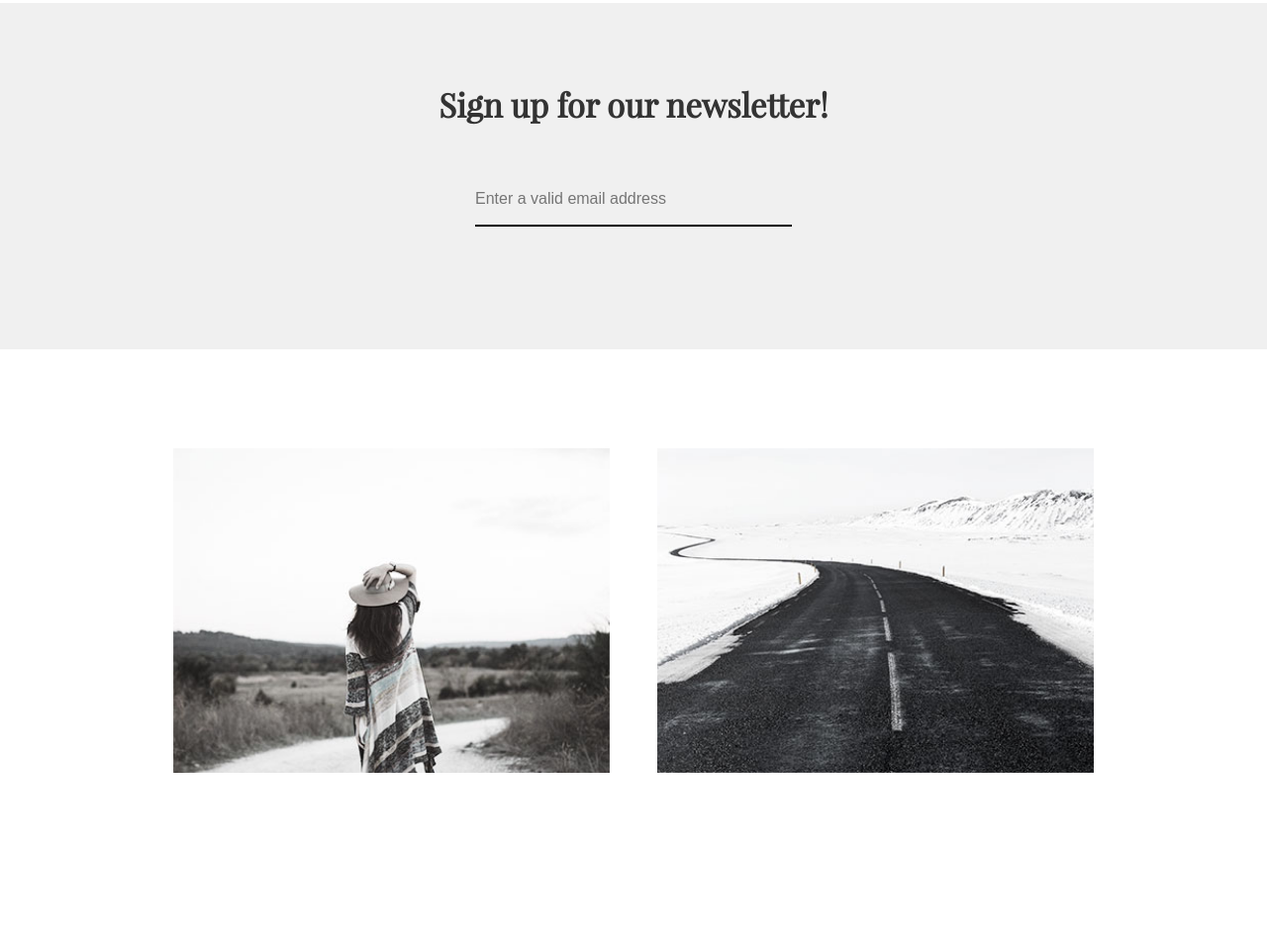
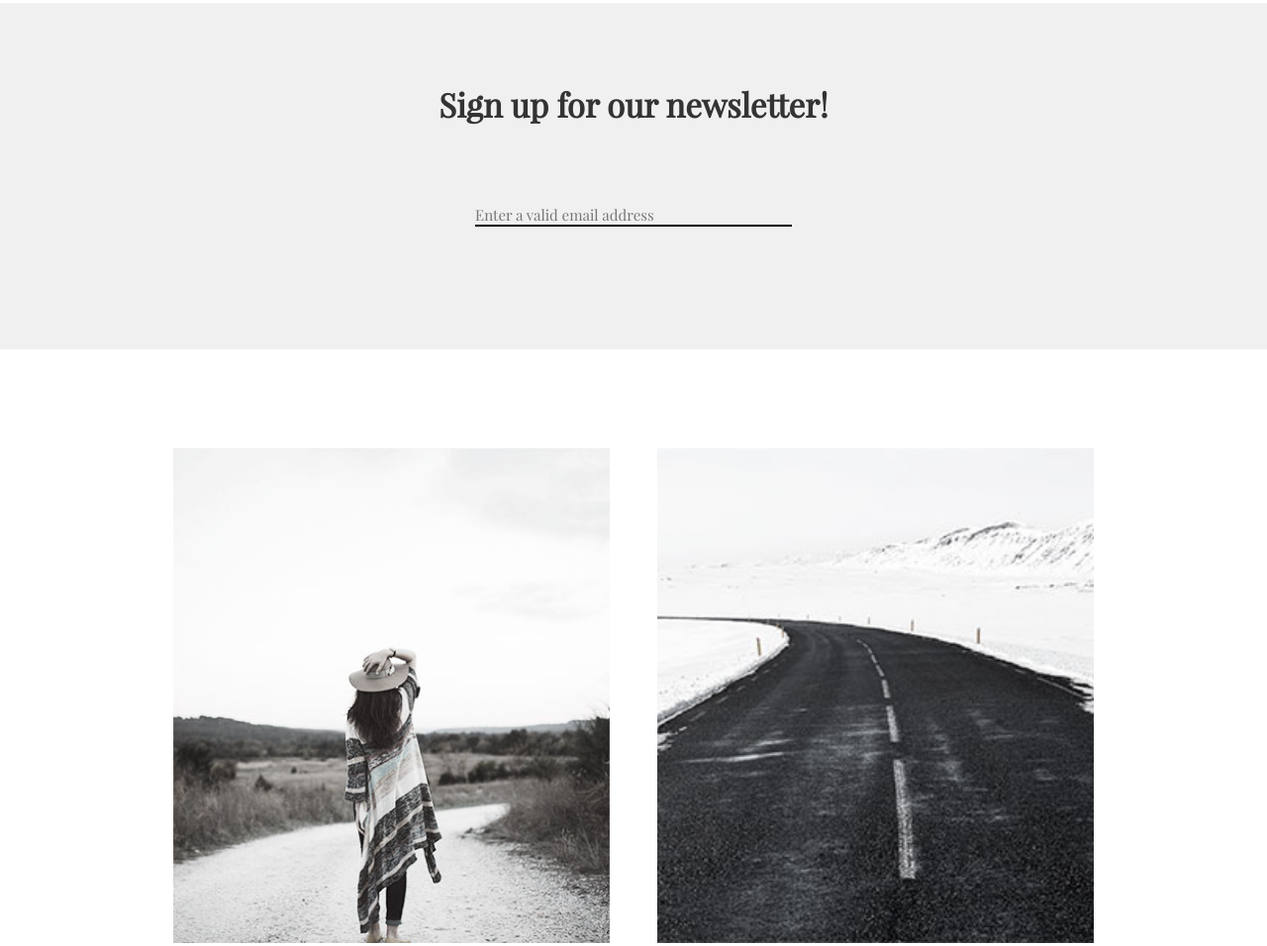
Before and after one commit to museminimal/Minimo, a website: page index.html in a window 1280 px wide. Shown: the part 2647-3603 px from the top of the page at 99% size. Drawn offline with nearby package versions, Linux system fonts and the light colour scheme; files that its build step writes are made by us from their sources.

Commit message:
in process

```diff
--- a/app/scss/section.scss
+++ b/app/scss/section.scss
@@ -36,7 +36,7 @@ section {
   color: #B8B2A4;
 }
 
-.block2,  .block3  {
+.block2 {
   width: 85%;
   height: 1310px;
   display: flex;
@@ -52,7 +52,7 @@ section {
   padding-top: 100px;
 }
 
-.imagebox img, .imagebox2 img {
+.imagebox img {
   width: 100%;
   height: 100%;
   object-fit: cover;
@@ -97,10 +97,15 @@ color: #626262;
   padding-top: 80px;
 }
  .form-box input {
+   width: 100%;
+   height: 50px;
    padding-top: 15px;
    outline: 0;
    border: none;
    background: transparent;
+   font-family: 'PlayfairDisplay-Regular';
+   font-size: 15px;
+   color: #626262;
  }
 
  .form {
@@ -110,3 +115,25 @@ color: #626262;
    border-bottom: 2px solid black;
    padding-top: 50px;
  }
+
+ .block3 {
+   width: 85%;
+   height: 500px;
+   display: flex;
+   flex-direction: row;
+   flex-wrap: wrap;
+   justify-content: space-around;
+   margin: 0 auto;
+ }
+
+ .imagebox2 {
+   width: 45%;
+   height: 100%;
+   padding-top: 100px;
+ }
+
+ .imagebox2 img {
+   width: 100%;
+   height: 100%;
+   object-fit: cover;
+ }
--- a/index.html
+++ b/index.html
@@ -86,20 +86,11 @@
   </article>
   <section>
     <article class="block3">
-      <div class="imagebox">
+      <div class="imagebox2">
         <img src="assets/img/card-5.jpg" alt="">
       </div>
-      <div class="imagebox">
+      <div class="imagebox2">
         <img src="assets/img/card-6.jpg" alt="">
-      </div>
-
-      <div class='text-box'>
-        <p class='title-and-comment'>LIFESTYLE</p>
-        <p class='subtitle'><a name="music">Top 10 song for running</a></p>
-      </div>
-      <div class='text-box'>
-        <p class='title-and-comment'>LIFESTYLE</p>
-        <p class='subtitle'>Cold winter days</p>
       </div>
     </article>
   </section>
```
